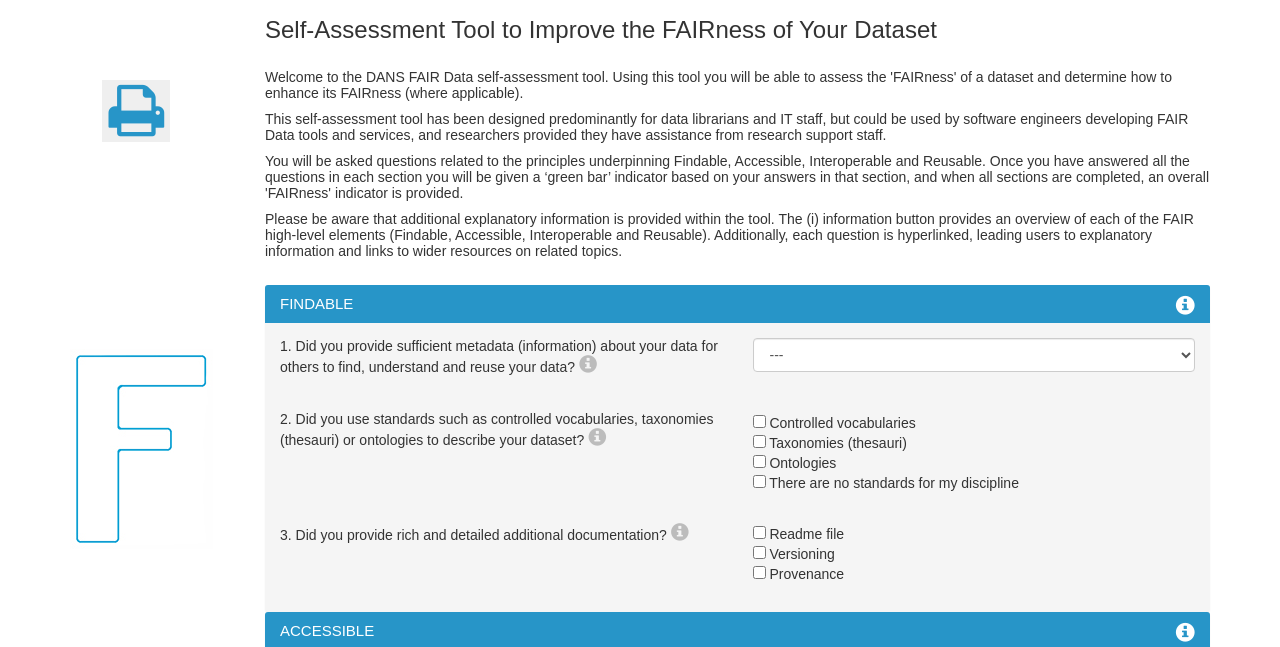
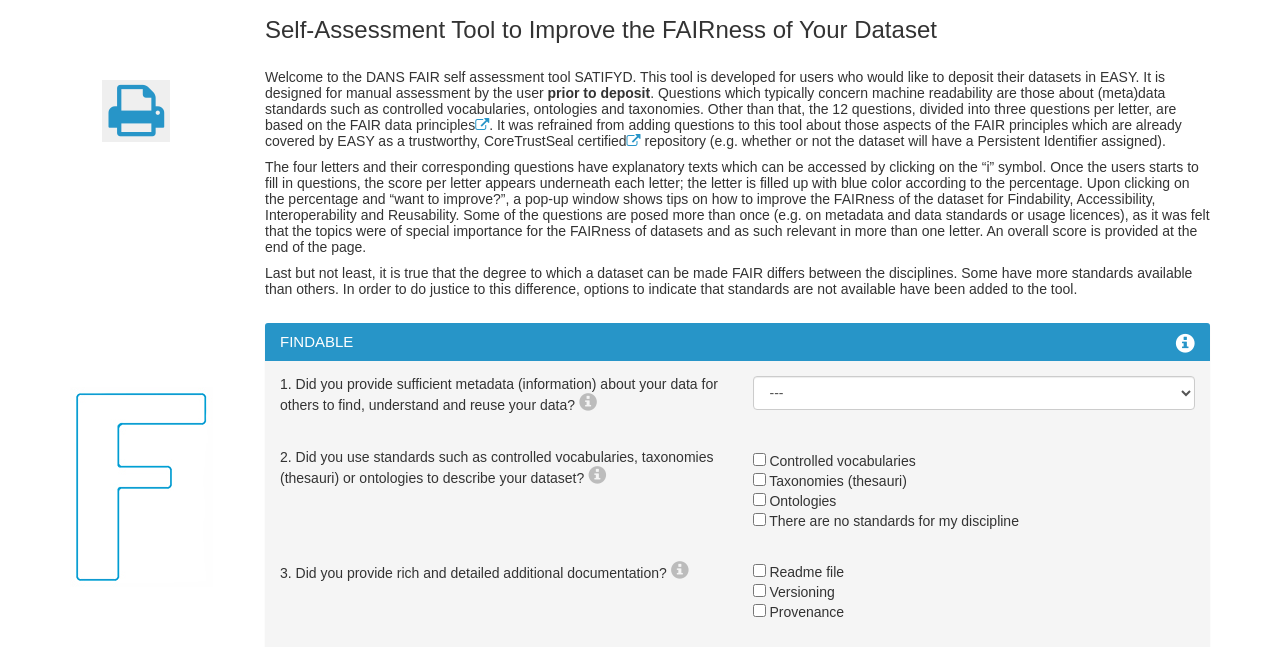
Before and after one commit to DANS-KNAW/fair-assessment-tool, a plain HTML site: page index.html in a window 1280 px wide. Shown: the part 112-759 px from the top of the page. Drawn offline with nearby package versions, Linux system fonts and the light colour scheme.

Commit message:
New introduction text; replaced forward icon with letter icon

```diff
--- a/index.html
+++ b/index.html
@@ -308,21 +308,23 @@
                     <div id="main-title">SATIFYD</div>
                     <h3>Self-Assessment Tool to Improve the FAIRness of Your Dataset</h3>
                     <br>
-                    <p>Welcome to the DANS FAIR Data self-assessment tool. Using this tool you will be able to assess
-                        the 'FAIRness' of a dataset and determine how to enhance its FAIRness (where applicable).</p>
                     <p>
-                    This self-assessment tool has been designed predominantly for data librarians and IT staff, but could be used
-                    by software engineers developing FAIR Data tools and services, and researchers provided they have assistance
-                    from research support staff.</p>
+                        Welcome to the DANS FAIR self assessment tool SATIFYD. This tool is developed for users who would like to deposit their datasets in EASY.
+                        It is designed for manual assessment by the user <b>prior to deposit</b>. Questions which typically concern machine readability are those about (meta)data standards
+                        such as controlled vocabularies, ontologies and taxonomies. Other than that, the 12 questions, divided into three questions per letter, are based on the
+                        <a href="https://www.go-fair.org/fair-principles/" target="_blank">FAIR data principles<i class="fa fa-external-link"></i></a>. It was refrained from adding questions to this tool about those aspects of the FAIR principles which are already covered by EASY as a trustworthy,
+                        <a href="https://www.coretrustseal.org/" target="_blank">CoreTrustSeal certified<i class="fa fa-external-link"></i></a> repository (e.g. whether or not the dataset will have a Persistent Identifier assigned).
+                    </p>
                     <p>
-                    You will be asked questions related to the principles underpinning Findable, Accessible, Interoperable and
-                    Reusable. Once you have answered all the questions in each section you will be given a ‘green bar’ indicator based
-                    on your answers in that section, and when all sections are completed, an overall 'FAIRness' indicator is provided.</p>
+                        The four letters and their corresponding questions have explanatory texts which can be accessed by clicking on the “i” symbol.
+                        Once the users starts to fill in questions, the score per letter appears underneath each letter; the letter is filled up with blue color according to the percentage.
+                        Upon clicking on the percentage and “want to improve?”, a pop-up window shows tips on how to improve the FAIRness of the dataset for Findability, Accessibility,
+                        Interoperability and Reusability. Some of the questions are posed more than once (e.g. on metadata and data standards or usage licences), as it was felt that the topics
+                        were of special importance for the FAIRness of datasets and as such relevant in more than one letter. An overall score is provided at the end of the page.
+                    </p>
                     <p>
-                    Please be aware that additional explanatory information is provided within the tool. The (i) information button
-                    provides an overview of each of the FAIR high-level elements (Findable, Accessible, Interoperable and Reusable).
-                    Additionally, each question is hyperlinked, leading users to explanatory information and links to wider resources
-                    on related topics.
+                        Last but not least, it is true that the degree to which a dataset can be made FAIR differs between the disciplines. Some have more standards available than others.
+                        In order to do justice to this difference, options to indicate that standards are not available have been added to the tool.
                     </p>
                     <br>
                 </div>
@@ -1007,7 +1009,7 @@
         <li>Open Access (registered users): accessible to registered users in accordance with the General Conditions of Use. Choose this license if your data doesn’t contain personal data but you would like users to identify themselves before downloading your data. </li>
         <li>Restricted Access (request permission): with your prior consent, users can view and download data in accordance with the General Conditions of Use. You can also impose additional conditions. Choose this license if your data contains personal data.</li>
         <li>Restricted Access (archaeology group): accessible to registered archaeologists and archaeology students in accordance with the General Conditions of Use. Choose this license if you are in the field of archeology.</li>
-        <li>Other Access: the data will be accessible through another repository. Choose this license if your data is deposited and available in another repository. Contact DANS <a href="mailto:info@dans.knaw.nl">(info@dans.knaw.nl) <i class="fa fa-mail-forward"></i></a> if you would like to use this license.</li>
+        <li>Other Access: the data will be accessible through another repository. Choose this license if your data is deposited and available in another repository. Contact DANS <a href="mailto:info@dans.knaw.nl">(info@dans.knaw.nl) <i class="fa fa-envelope-o"></i></a> if you would like to use this license.</li>
     </ul>
 </div>
 
@@ -1216,7 +1218,7 @@
         <li>Restricted Access (archaeology group): accessible to registered archaeologists and archaeology students in accordance with the General Conditions of Use.
             Choose this license if you are in the field of archeology.</li>
         <li>Other Access: the data will be accessible through another repository. Choose this license if your data is deposited and available in another repository.
-            Contact DANS <a href="mailto:info@dans.knaw.nl">(info@dans.knaw.nl) <i class="fa fa-mail-forward"></i></a> if you would like to use this license.</li>
+            Contact DANS <a href="mailto:info@dans.knaw.nl">(info@dans.knaw.nl) <i class="fa fa-envelope-o"></i></a> if you would like to use this license.</li>
     </ul>
 </div>
 
```
